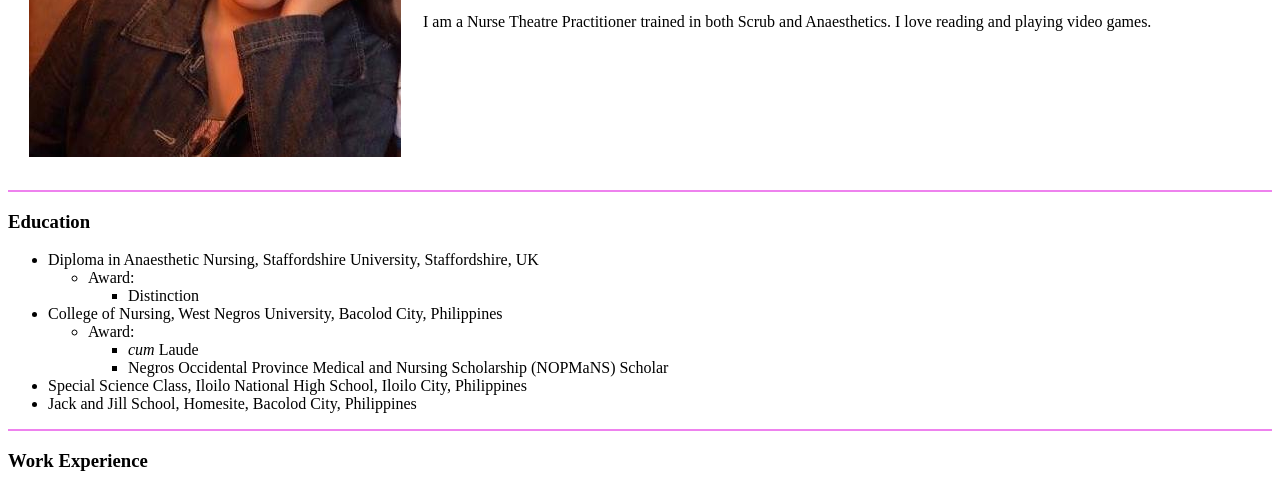
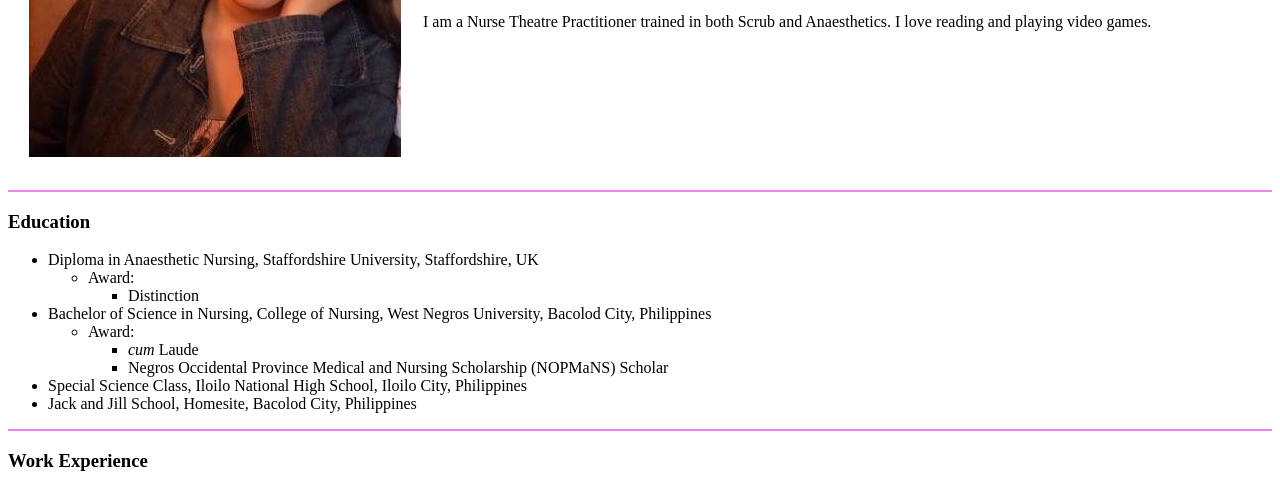
Before and after one commit to FrancineAW/CV1, a plain HTML site: page index.html in a window 1280 px wide. Shown: the part 243-731 px from the top of the page. Drawn offline with Linux system fonts and the light colour scheme.

Commit message:
Update index.html

```diff
--- a/index.html
+++ b/index.html
@@ -29,7 +29,7 @@
                 <li>Distinction</li>
             </ul>
         </ul>
-    <li>College of Nursing, West Negros University, Bacolod City, Philippines</li>
+    <li>Bachelor of Science in Nursing, College of Nursing, West Negros University, Bacolod City, Philippines</li>
     <ul>
         <li>Award: </li>
             <ul>
```
